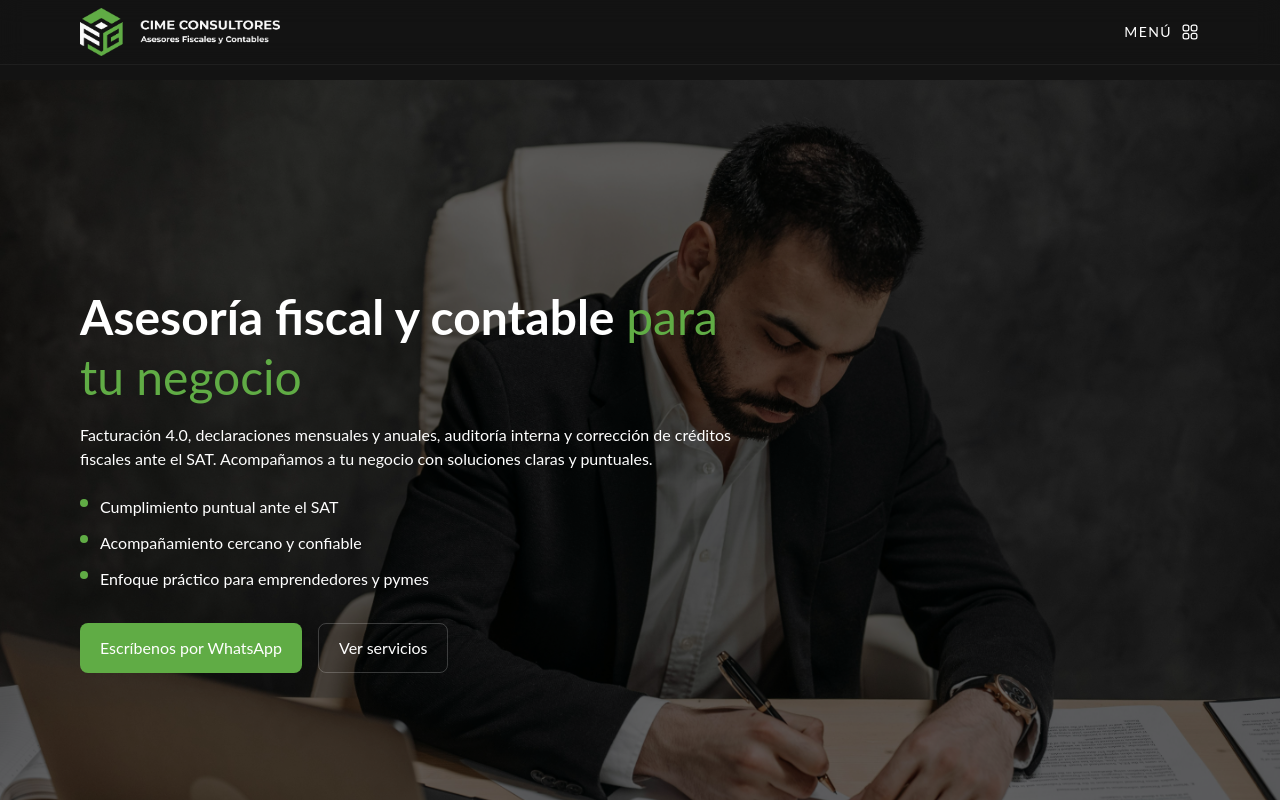
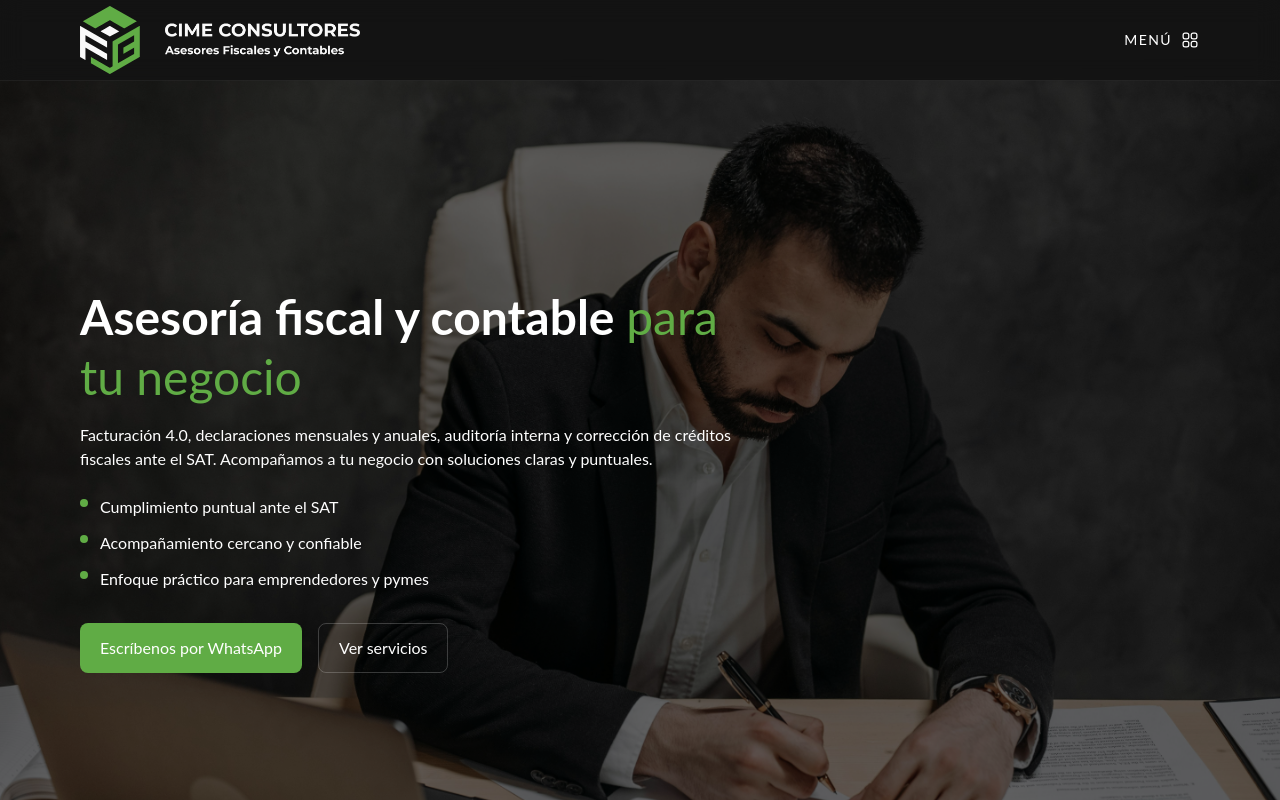
Before and after one commit to FC-Consultores/cimeconsultores, a Next.js app: page / in a window 1280 px wide. Shown: the top 800 px of the page. Built offline with nearby package versions, Linux system fonts and the light colour scheme.

Commit message:
Ultimos cambios 2.0

```diff
--- a/src/components/Navbar.tsx
+++ b/src/components/Navbar.tsx
@@ -28,14 +28,14 @@ export default function Navbar() {
         <>
             {/* Header fijo */}
             <header className="fixed top-0 left-0 right-0 z-40 border-b border-white/5 bg-[--color-brand-black]/40 backdrop-blur-md">
-                <div className="container flex items-center justify-between h-16">
+                <div className="container flex items-center justify-between h-20">
                     {/* Logo */}
                     <Link href="#inicio" className="flex items-center gap-2">
                         <Image
                             src="/logo.png"
                             alt="Cime Consultores"
-                            width={200}
-                            height={200}
+                            width={280}
+                            height={280}
                         />
                     </Link>
 
```
Also changed, not shown: public/logo.svg (deleted).
